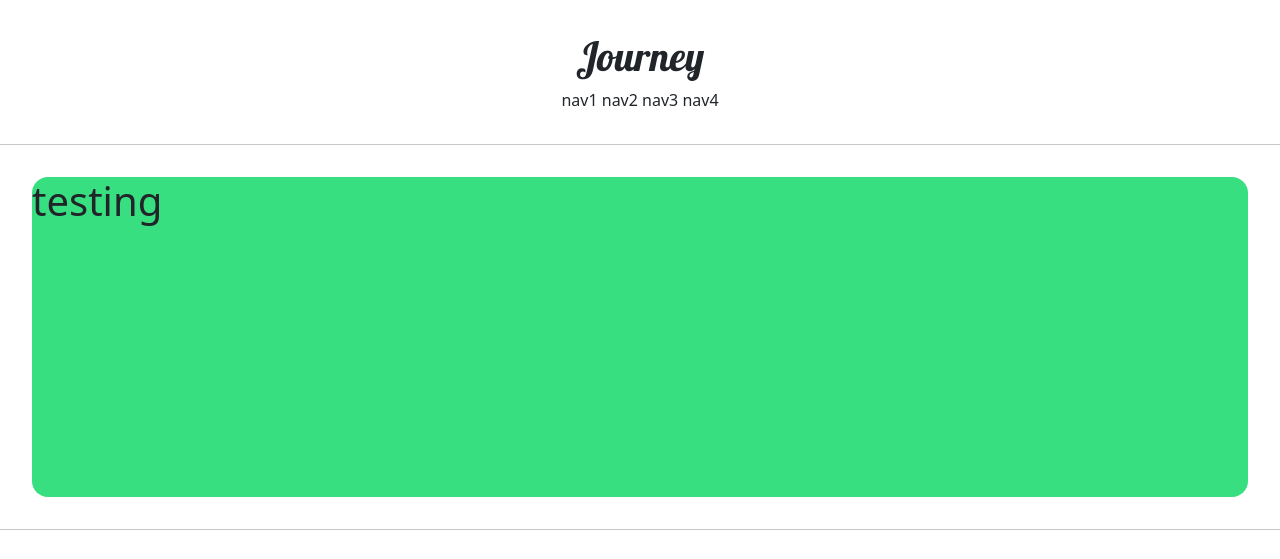
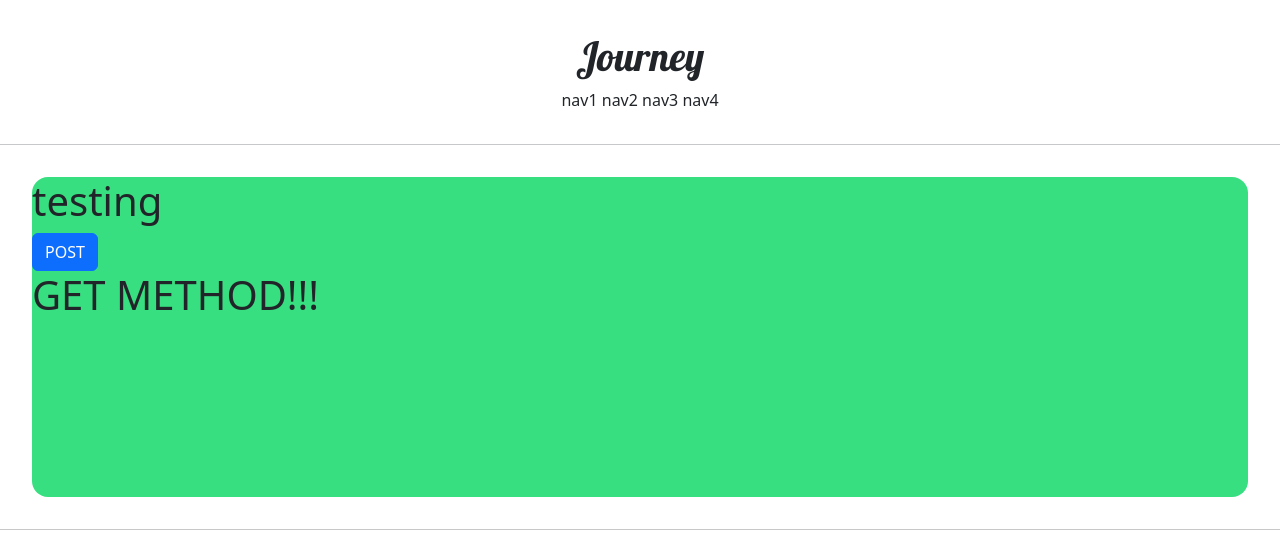
Before and after one commit to wufsl/classdjango, a Django app: page /account/hello_world/ in a window 1280 px wide. Shown: the top 559 px of the page. Run offline with Django 4.2, Linux system fonts and the light colour scheme.

Commit message:
django course 16 commit

```diff
--- a/accountapp/templates/accountapp/hello_world.html
+++ b/accountapp/templates/accountapp/hello_world.html
@@ -7,6 +7,21 @@
          <h1>
              testing
          </h1>
+        <!-- get은 주소창에 넣으면 자동으로 보내지고 post는 따로 설정 필요 -->
+        <!-- post쓰기 위해 html안에 form 만들어줘야함 -->
+        <!-- form은 서버한테 보내는 요청 명세서 같은 것, 글, 파일 첨부나 같은 모든 데이터들이 포스트 바디 안에 들어간다고 했는데 그것이 form안에 들어갈것임 -->
+        <form action="/account/hello_world/" method="post">
+            {% csrf_token %}
+            <input type="submit" class="btn btn-primary" value="POST">
+            <!-- btn 이랑 btn-primary는 부트스트랩안에 있는 클래스 중 하나로, 둘 다 적용하면 primary 색을 가진 버튼이 만들어짐-->
+            <!-- 장고를 이용해서 post method를 사용해서 서버에 요청을 보낼때는 항상 csrf 토큰이라는 것을 항상 폼안에 명시해줘야함 -->
+            <!-- csrf 토큰 구문이 알아서 자동 생성해주고, 이는 장고에서 제공하는 보안기능들 중 하나이고 이것을 꼭 적어줘야만 기능함 -->
+
+        </form>
+
+        <h1>
+            {{ text }}
+        </h1>
     </div>
 
 {% endblock %}
--- a/accountapp/views.py
+++ b/accountapp/views.py
@@ -4,4 +4,11 @@ from django.shortcuts import render
 # Create your views here.
 
 def hello_world(request):
-    return render(request, 'accountapp/hello_world.html')
+
+    if request.method == "POST":
+        return render(request, 'accountapp/hello_world.html', context={'text': 'POST METHOD!!!'})
+    else:
+        return render(request, 'accountapp/hello_world.html', context={'text': 'GET METHOD!!!'})
+
+
+# 요청을 받은 객체 안에서 method를 찾고 post일 경우 기존 render 방식 쓰는데 추가적으로 안에다가 context라는 데이터꾸러미 안에 text이름을 가진 POST METHOD라는 문장을 넣어서 리턴
```
